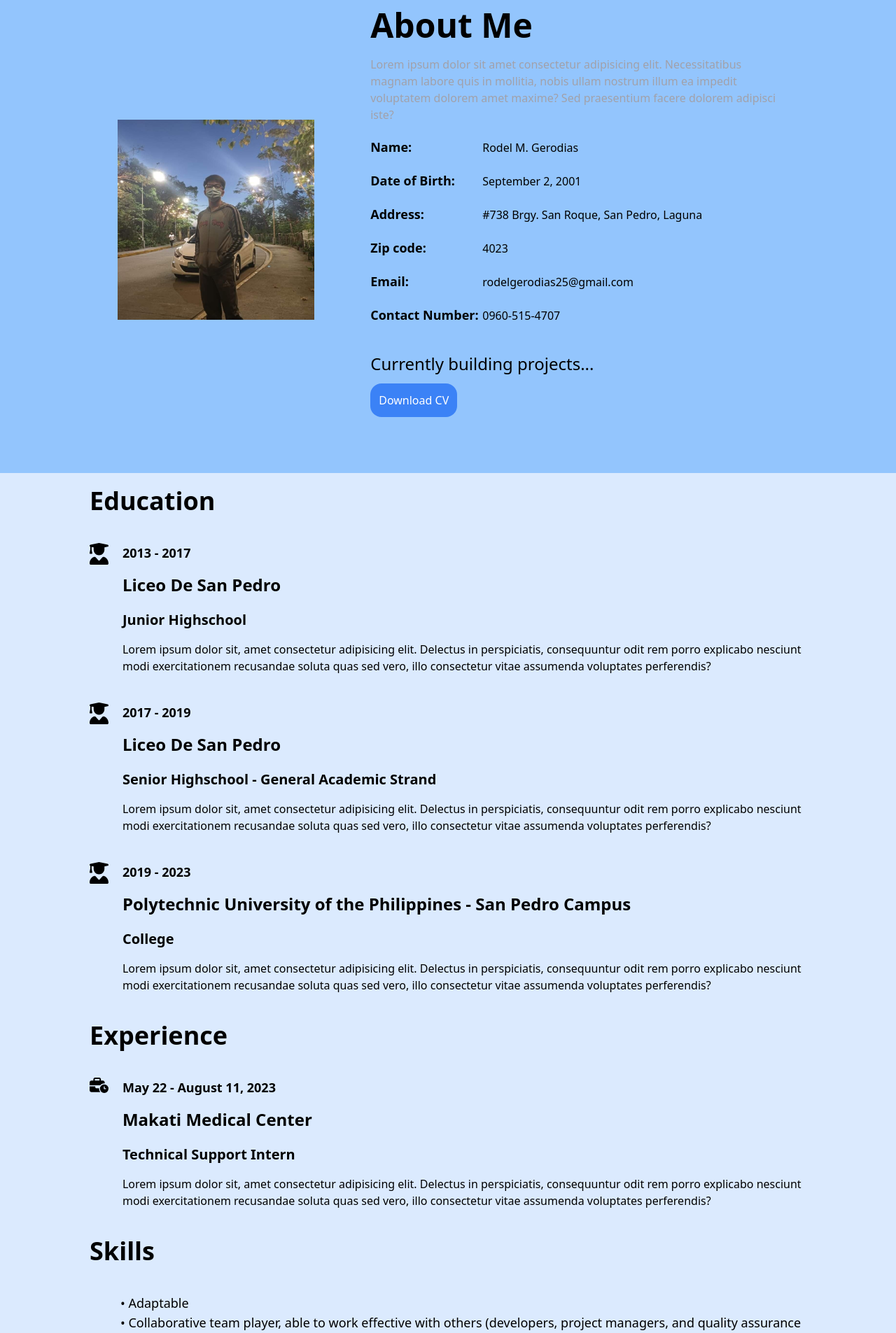
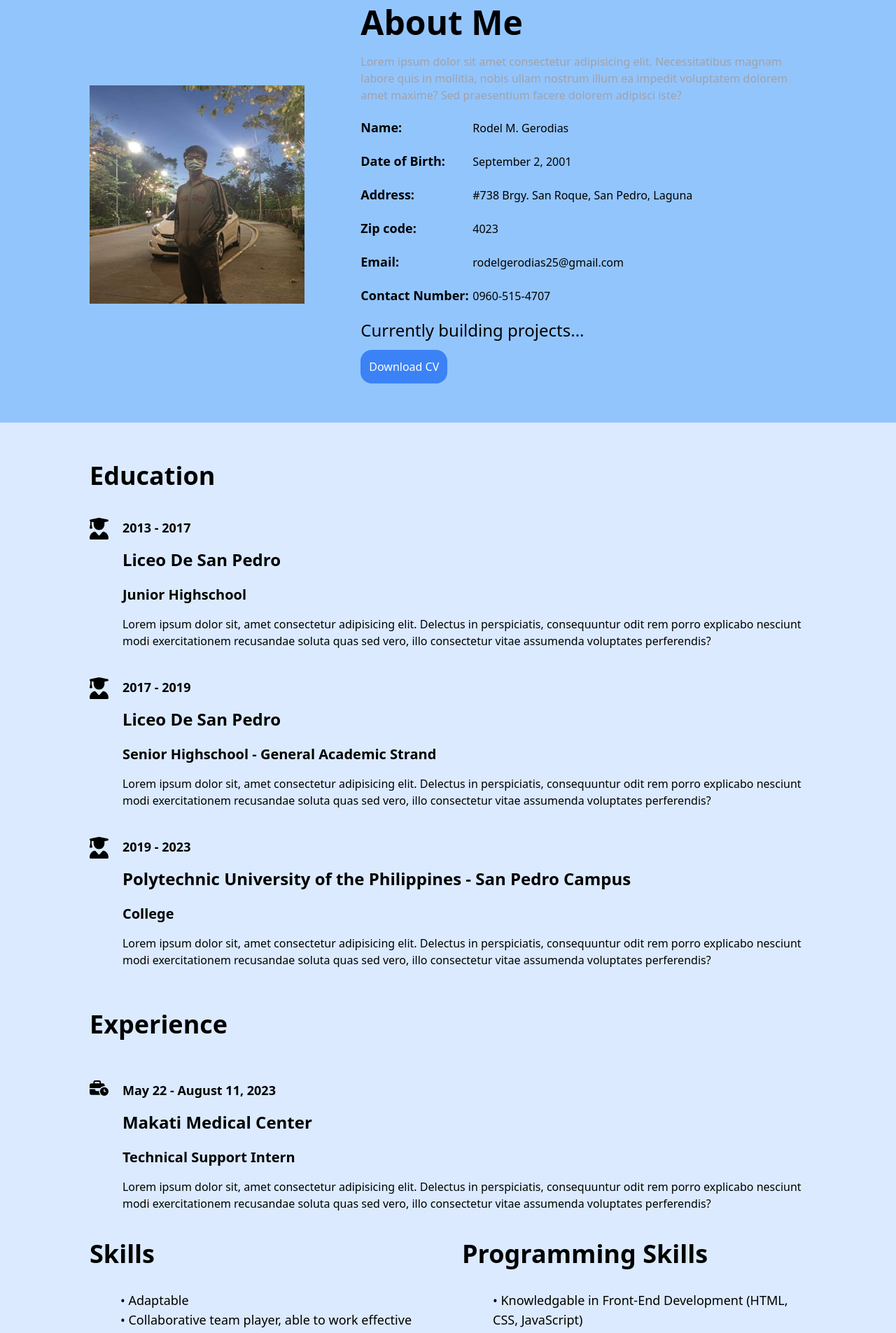
Before and after one commit to Romage25/react-portfolio, a React (Vite) app: page / in a window 1280 px wide. Shown: the part 760-2665 px from the top of the page at 70% size. Built offline with nearby package versions, Linux system fonts and the light colour scheme.

Commit message:
adjust design

```diff
--- a/src/components/About.jsx
+++ b/src/components/About.jsx
@@ -20,13 +20,13 @@ export default function About() {
   };
   return (
     <section>
-      <div className="min-h-[80vh] bg-blue-300">
-        <div className="w-[80%] mx-auto flex flex-col justify-between items-center md:flex-row">
-          <div className="p-10">
+      <div className="py-14 bg-blue-300">
+        <div className="w-[80%] mx-auto flex flex-col justify-between items-center gap-20 md:flex-row">
+          <div>
             <img src="rodel.jpg" alt="my photo" />
           </div>
-          <div className="p-10">
-            <h2 className="text-5xl font-bold my-5">About Me</h2>
+          <div>
+            <h2 className="text-5xl font-bold">About Me</h2>
             <p className="text-base my-5 text-zinc-400">
               Lorem ipsum dolor sit amet consectetur adipisicing elit.
               Necessitatibus magnam labore quis in mollitia, nobis ullam nostrum
@@ -36,7 +36,7 @@ export default function About() {
             <div className="flex flex-col gap-5 my-5">
               <InfoElements />
             </div>
-            <div className="my-10">
+            <div className="">
               <h5 className="text-2xl mb-3">Currently building projects...</h5>
               <button className="bg-blue-500 p-3 rounded-2xl text-white hover:bg-blue-600 hover:text-black">
                 Download CV
--- a/src/components/Main.jsx
+++ b/src/components/Main.jsx
@@ -1,6 +1,7 @@
 import Home from './Home.jsx';
 import About from './About.jsx';
 import Resume from './Resume.jsx';
+import Hobbies from './Hobbies.jsx';
 
 export default function Main(){
   return (
@@ -8,6 +9,7 @@ export default function Main(){
       <Home />
       <About />
       <Resume />
+      <Hobbies />
     </main>
   )
 }
--- a/src/components/Resume.jsx
+++ b/src/components/Resume.jsx
@@ -47,10 +47,16 @@ const Skills = () => {
   );
   return (
     <>
-      <h3 className="text-4xl font-bold mb-10">Skills</h3>
-      <ul>{skillsListElements}</ul>
-      <h3 className="text-4xl font-bold my-10">Programming Skills</h3>
-      <ul>{programmingSkillsListElements}</ul>
+      <div className="grid gap-10 md:grid-cols-2">
+        <div className="flex flex-col gap-8">
+          <h3 className="text-4xl font-bold">Skills</h3>
+          <ul>{skillsListElements}</ul>
+        </div>
+        <div className="flex flex-col gap-8">
+          <h3 className="text-4xl font-bold">Programming Skills</h3>
+          <ul>{programmingSkillsListElements}</ul>
+        </div>
+      </div>
     </>
   );
 };
@@ -59,8 +65,8 @@ export default function Resume() {
   return (
     <>
       <section>
-        <div className="w-full bg-blue-100">
-          <div className="w-[80%] mx-auto py-5">
+        <div className="bg-blue-100 py-14">
+          <div className="w-[80%] mx-auto">
             <h3 className="text-4xl font-bold">Education</h3>
             <ResumeElements
               year={"2013 - 2017"}
@@ -85,7 +91,7 @@ export default function Resume() {
               paragraph={lorem}
               isOJT={false}
             />
-            <h3 className="text-4xl font-bold">Experience</h3>
+            <h3 className="text-4xl font-bold py-5">Experience</h3>
             <ResumeElements
               year={"May 22 - August 11, 2023"}
               school={"Makati Medical Center"}
@@ -93,7 +99,9 @@ export default function Resume() {
               paragraph={lorem}
               isOJT={true}
             />
-            <Skills />
+            <div>
+              <Skills />
+            </div>
           </div>
         </div>
       </section>
```
